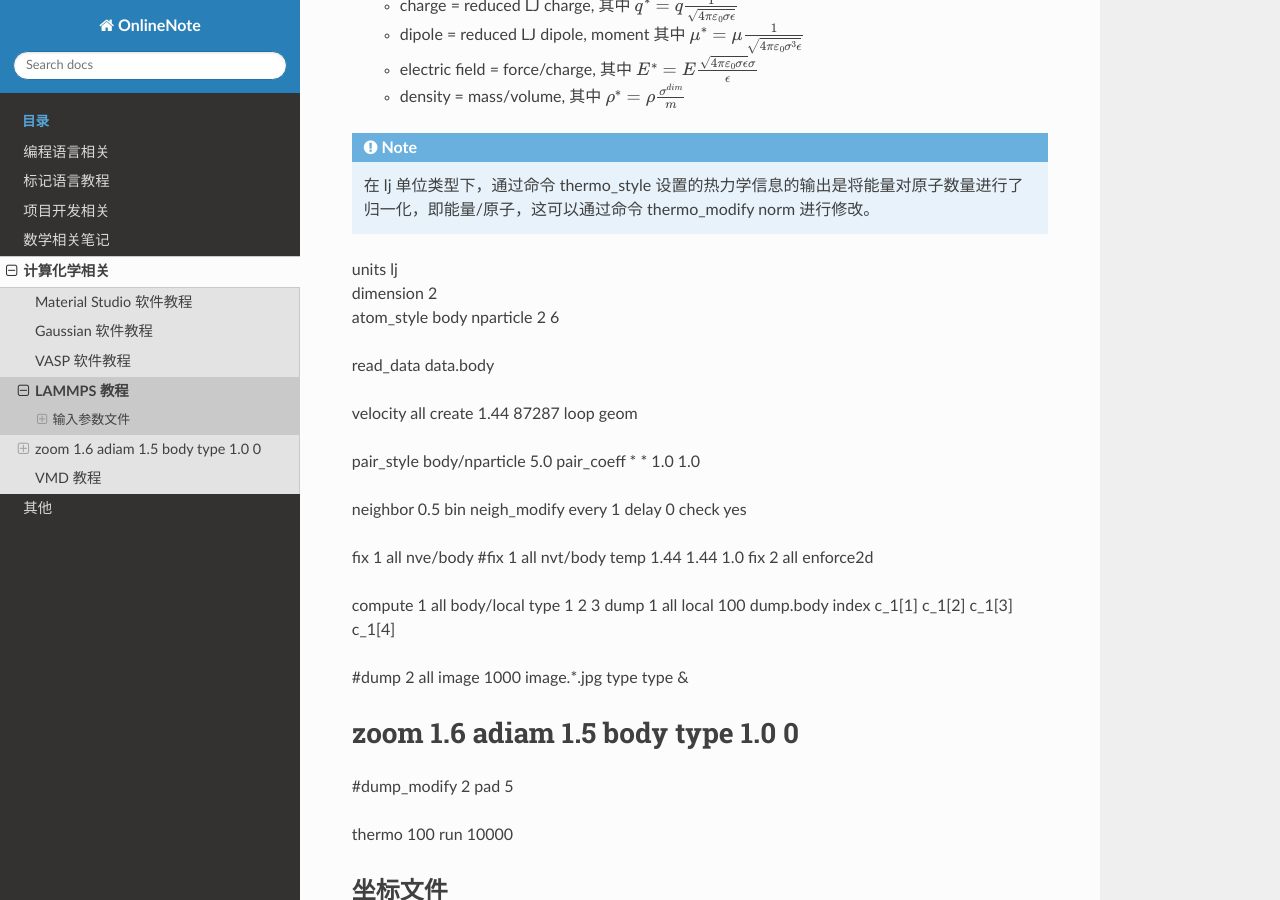
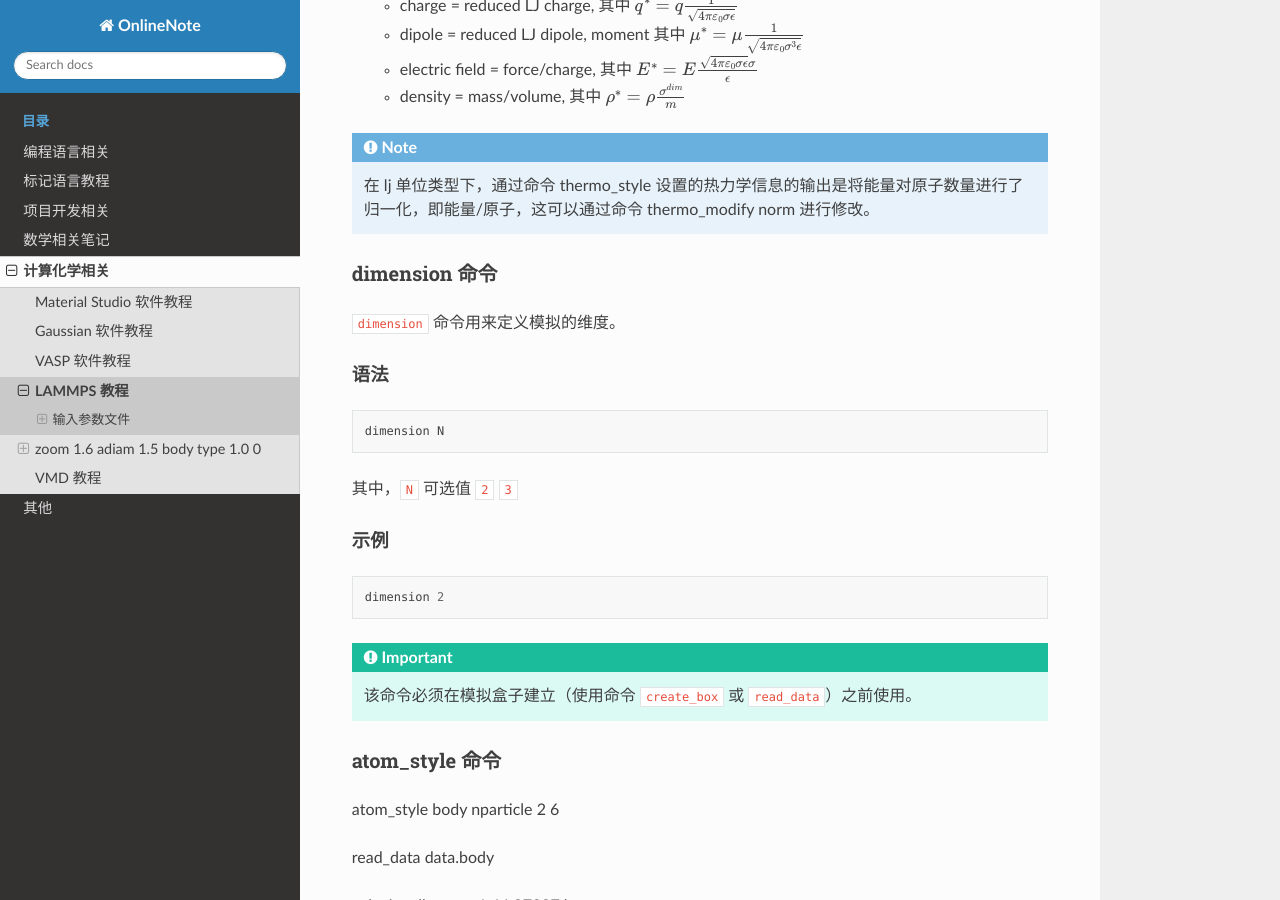
Before and after one commit to Rasic2/CodeNote, a Sphinx documentation site: the page built from docs/source/chemistry/lammps.md, in a window 1280 px wide and 900 px high, scrolled down 1258 px. Built offline with Sphinx 7.4.7 and the Read the Docs theme 2.0.0, drawn with Linux system fonts in a browser that asks for light colours; some of the changed text lies outside the part shown.

Commit message:
add dimension in lammps.md

````diff
--- a/docs/source/chemistry/lammps.md
+++ b/docs/source/chemistry/lammps.md
@@ -50,8 +50,30 @@ units metal
 在 lj 单位类型下，通过命令 thermo_style 设置的热力学信息的输出是将能量对原子数量进行了归一化，即能量/原子，这可以通过命令 thermo_modify norm 进行修改。
 :::
 
-units lj
+### dimension 命令
+
+`dimension` 命令用来定义模拟的维度。
+
+#### 语法
+
+```bash
+dimension N
+```
+
+其中，`N` 可选值 `2` `3`
+
+#### 示例
+
+```bash
 dimension 2
+```
+
+:::{important}
+该命令必须在模拟盒子建立（使用命令 `create_box` 或 `read_data`）之前使用。
+:::
+
+### atom_style 命令
+
 atom_style body nparticle 2 6
 
 read_data data.body
@@ -87,7 +109,7 @@ run 10000
 ### atomic 类型
 
 ```{image} lammps.png
-:width: 400
+:width: 300
 :align: center
 ```
 
@@ -105,12 +127,14 @@ charge 类型书写时除了上述的 5 项之外，还要在 `atom-type` 后面
 ### full 类型
 
 ```{image} lammps3.png
-:width: 400
+:width: 300
 :align: center
 ```
 
 full 类型除了上述的 6 项之外，还要在 `atom-ID` 后面加一列 `molecule-ID`，以及 `x` `y` `z` 后面加 `nx` `ny` `nz` 三列用于周期性原子的定位（可选）。
 
-### 参考
+## 参考
 
+- [LAMMPS—units 命令解析](https://zhuanlan.zhihu.com/p/410687074)
+- [LAMMPS 翻译系列-dimension 命令](http://www.52souji.net/lammps-command-dimension.html)
 - [lammps 不同类型 data 文件格式对比，以及不同类型 data 文件相互转换方法](https://zhuanlan.zhihu.com/p/420847294)
````
